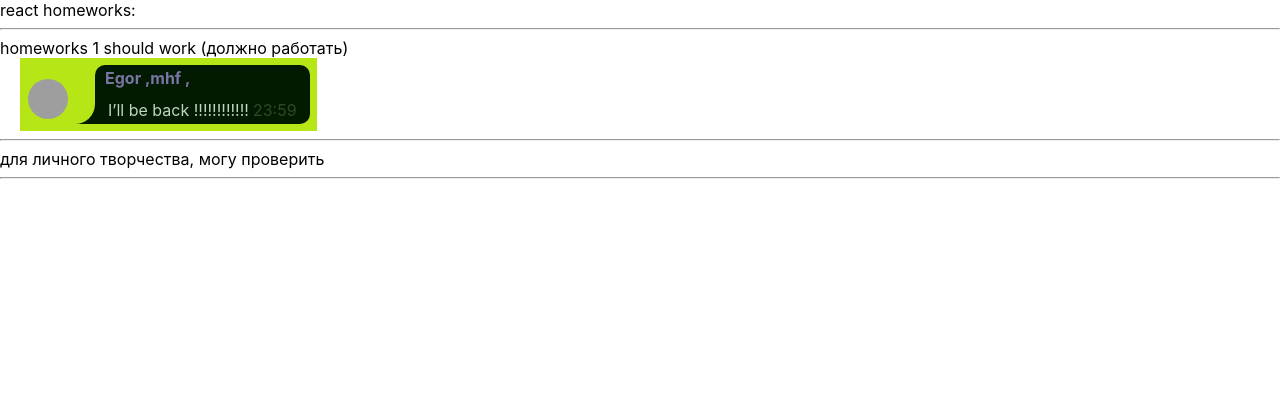
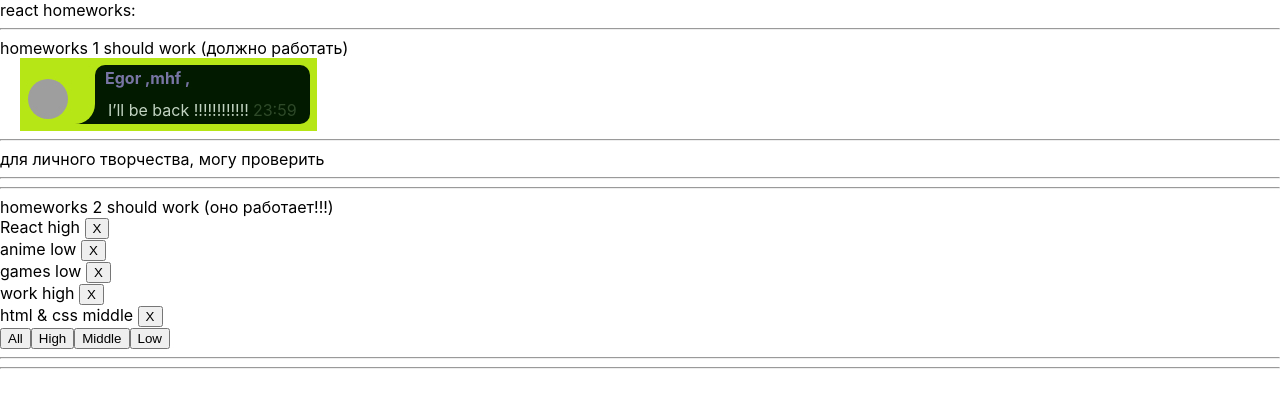
Before and after one commit to EgorKirillov/HomeWork, a React (Create React App) app: page / in a window 1280 px wide. Shown: the top 408 px of the page. Built offline with nearby package versions, Linux system fonts and the light colour scheme; grey boxes are pictures that could not be loaded.

Commit message:
second monday

```diff
--- a/src/p1-main/m1-ui/u1-app/App.tsx
+++ b/src/p1-main/m1-ui/u1-app/App.tsx
@@ -1,6 +1,7 @@
 import React from 'react'
 import s from './App.module.css'
 import HW1 from '../../../p2-homeworks/h1/HW1'
+import HW2 from "../../../p2-homeworks/h2/HW2";
 
 
 function App() {
@@ -8,13 +9,13 @@
         <div className={s.App}>
             <div>react homeworks:</div>
             <HW1/>
-           {/* <HW2/>
-            <HW3/>
-            <HW4/>
-            <HW5/>*/}
+            <HW2/>
+            {/*<HW3/>*/}
+            {/*<HW4/>*/}
+            {/*<HW5/>*/}
 
         </div>
-    )
+    );
 }
 
 export default App
--- a/src/p2-homeworks/h1/AlternativeMessage.tsx
+++ b/src/p2-homeworks/h1/AlternativeMessage.tsx
@@ -7,5 +7,4 @@
         </div>
     )
 }
-
 export default AlternativeMessage
--- a/src/p2-homeworks/h2/Affair.tsx
+++ b/src/p2-homeworks/h2/Affair.tsx
@@ -1,19 +1,22 @@
 import React from 'react'
+import {AffairType} from "./HW2";
 
 type AffairPropsType = {
     // key не нужно типизировать
-    affair: any // need to fix any
-    deleteAffairCallback: any // need to fix any
+    affair: AffairType
+    deleteAffairCallback: (_id:number) => void
 }
 
 function Affair(props: AffairPropsType) {
-    const deleteCallback = () => {}// need to fix
+    const deleteCallback = () => {
+        props.deleteAffairCallback(props.affair._id)
+    }
 
     return (
         <div>
-            // show some text
 
-            <button onClick={deleteCallback}>X</button>
+            <span>{props.affair.name}    {props.affair.priority}  </span>
+            <button onClick={deleteCallback}> X </button>
         </div>
     )
 }
--- a/src/p2-homeworks/h2/Affairs.tsx
+++ b/src/p2-homeworks/h2/Affairs.tsx
@@ -1,11 +1,11 @@
 import React from 'react'
 import Affair from './Affair'
-import {AffairType} from './HW2'
+import {AffairType, FilterType} from './HW2'
 
 type AffairsPropsType = { // need to fix any
-    data: any
-    setFilter: any
-    deleteAffairCallback: any
+    data: Array<AffairType>
+    setFilter: (filter: FilterType) => void // ???
+    deleteAffairCallback: (_id: number) => void
 }
 
 function Affairs(props: AffairsPropsType) {
@@ -17,10 +17,18 @@
         />
     ))
 
-    const setAll = () => {} // need to fix
-    const setHigh = () => {}
-    const setMiddle = () => {}
-    const setLow = () => {}
+    const setAll = () => {
+        props.setFilter('all')
+    } // need to fix
+    const setHigh = () => {
+        props.setFilter('high')
+    }
+    const setMiddle = () => {
+        props.setFilter('middle')
+    }
+    const setLow = () => {
+        props.setFilter('low')
+    }
 
     return (
         <div>
--- a/src/p2-homeworks/h2/HW2.tsx
+++ b/src/p2-homeworks/h2/HW2.tsx
@@ -2,12 +2,16 @@
 import Affairs from './Affairs'
 
 // types
-export type AffairPriorityType = any // need to fix any
-export type AffairType = any // need to fix any
+export type AffairPriorityType = 'high' | 'low' | 'middle'
+export type AffairType = {
+    _id: number
+    name: string
+    priority: AffairPriorityType
+}
 export type FilterType = 'all' | AffairPriorityType
 
 // constants
-const defaultAffairs: any = [ // need to fix any
+const defaultAffairs: Array<AffairType> = [
     {_id: 1, name: 'React', priority: 'high'},
     {_id: 2, name: 'anime', priority: 'low'},
     {_id: 3, name: 'games', priority: 'low'},
@@ -16,27 +20,32 @@
 ]
 
 // pure helper functions
-export const filterAffairs = (affairs: any, filter: any): any => { // need to fix any
+export const filterAffairs = (affairs: Array<AffairType>, filter: FilterType): Array<AffairType> => {
+    console.log(filter)
     if (filter === 'all') return affairs
-    else return // need to fix
+    else return affairs.filter((a) => a.priority === filter)
+    /*if (filter === 'high')
+        return affairs.filter((a) => a.priority === filter)
+    else
+        return affairs// need to fix*/
 }
-export const deleteAffair = (affairs: any, _id: any): any => { // need to fix any
-    return // need to fix
+export const deleteAffair = (affairs: Array<AffairType>, _id: number): Array<AffairType> => {
+    return affairs.filter((affair) => affair._id !== _id)
 }
 
 function HW2() {
-    const [affairs, setAffairs] = useState<any>(defaultAffairs) // need to fix any
+    const [affairs, setAffairs] = useState<Array<AffairType>>(defaultAffairs)
     const [filter, setFilter] = useState<FilterType>('all')
 
     const filteredAffairs = filterAffairs(affairs, filter)
-    const deleteAffairCallback = (_id: any) => setAffairs(deleteAffair(affairs, _id)) // need to fix any
+    const deleteAffairCallback = (_id: number) => setAffairs(deleteAffair(affairs, _id))
 
     return (
         <div>
             <hr/>
             homeworks 2
 
-            {/*should work (должно работать)*/}
+            should work (оно работает!!!)
             <Affairs
                 data={filteredAffairs}
                 setFilter={setFilter}
```
